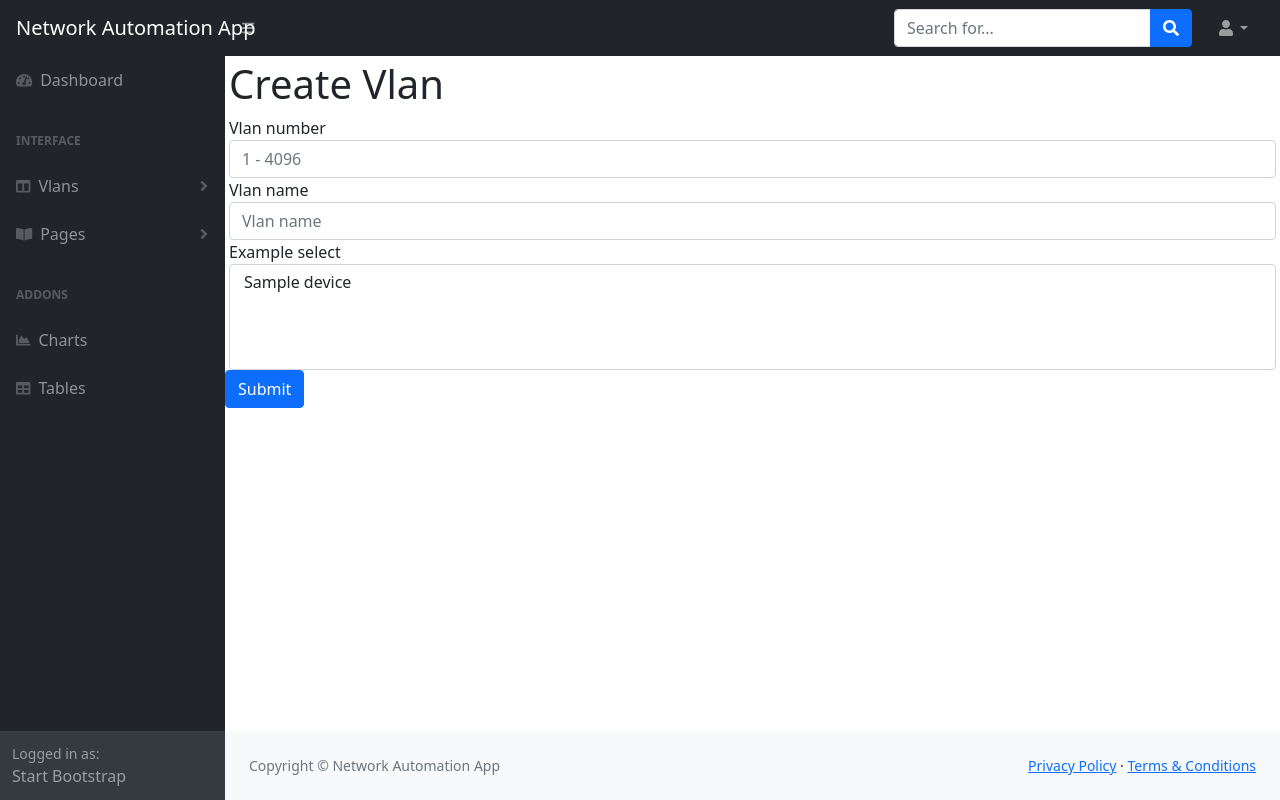
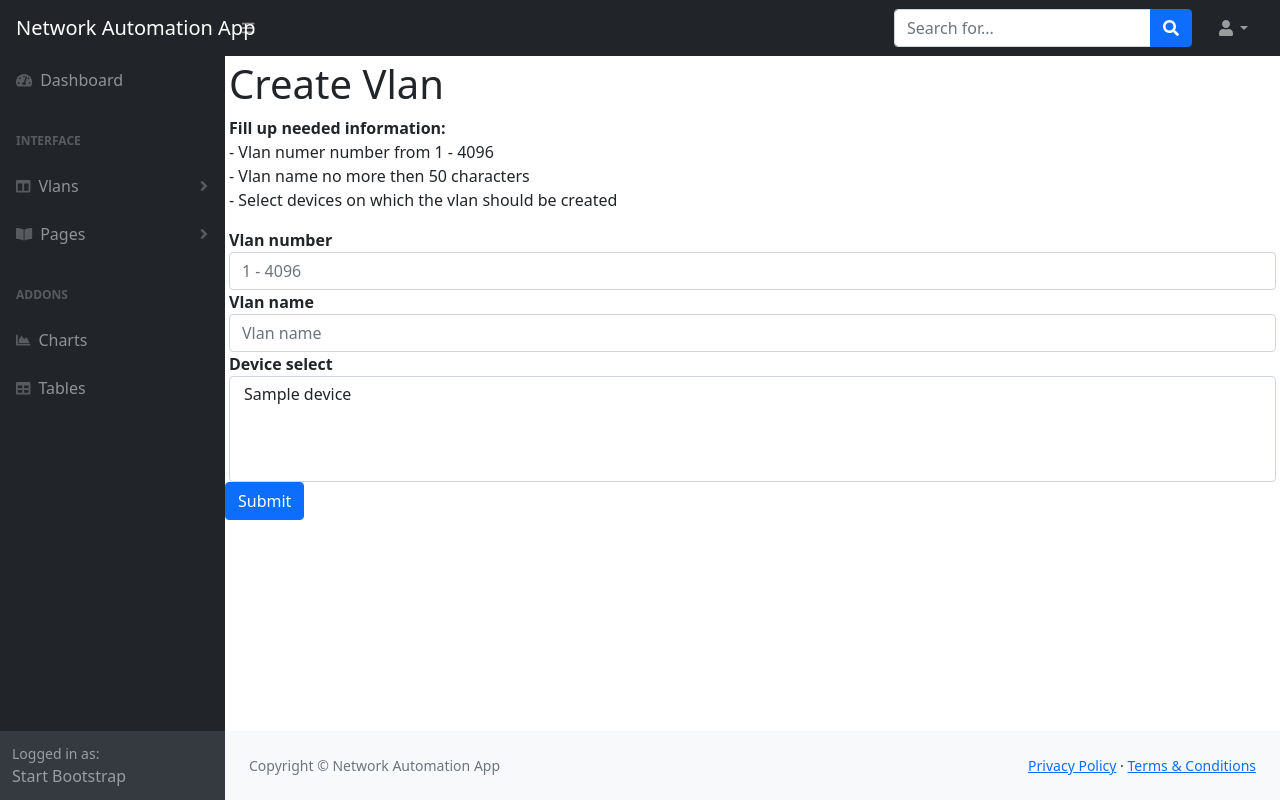
Before and after one commit to igorface/Network_Automation_webApp, a Django app: page /create_vlan in a window 1280 px wide. Run offline with Django 4.2, Linux system fonts and the light colour scheme; tables that the repository leaves empty hold one stand-in row (values such as "Sample post"); some libraries are stand-ins or nearby versions.

Commit message:
26_02 20:15

```diff
--- a/core/get_vlans_thread.py
+++ b/core/get_vlans_thread.py
@@ -24,14 +24,13 @@ def get_show_vlans(ip_address):
         output_parsed = parse_output(platform="arista_eos", command="show vlan", data=output)
     return output_parsed
 
-
 def get_show_vlans_all(hostnames):
     futures_list = []
     results = []
 
     with ThreadPoolExecutor(max_workers=17) as executor:
         for hostname in hostnames:
-            futures = executor.submit(config_vlans, hostname)
+            futures = executor.submit(get_show_vlans, hostname)
             futures_list.append(futures)
 
         for future in futures_list:
--- a/templates/vlans/create_vlan.html
+++ b/templates/vlans/create_vlan.html
@@ -1,20 +1,27 @@
 {% extends 'base.html' %}
 {% block content %}
 <h1 class="mt-1 px-1">Create Vlan</h1>
+  <div class="container-fluid mt-1 px-1">
+    <p><b>Fill up needed information:</b><br>
+      - Vlan numer number from 1 - 4096<br>
+      - Vlan name no more then 50 characters<br>
+      - Select devices on which the vlan should be created
+    </p>
+  </div>
 {% include '_alerts.html' %}
 <form action="{% url 'create_vlan' %}" method='POST'>
   <!-- Security Token  -->
   {% csrf_token %}
     <div class="form-group px-1">
-      <label for="Vlan_number">Vlan number</label>
+      <label for="Vlan_number"><b>Vlan number</b></label>
       <input type="number" step="1" class="form-control" id="exampleFormControlInput1" placeholder="1 - 4096" name ="vlan_number" required>
     </div>
     <div class="form-group px-1 ">
-      <label for="Vlan_name" class="font-weight-bold">Vlan name</label>
+      <label for="Vlan_name" class="font-weight-bold"><b>Vlan name</b></label>
       <input type="text" class="form-control" id="exampleFormControlInput1" placeholder="Vlan name" name ="vlan_name" required>
     </div>
     <div class="form-group px-1">
-      <label for="exampleFormControlSelect1">Example select</label>
+      <label for="exampleFormControlSelect1"><b>Device select</b></label>
       <!-- <select class="form-control" id="exampleFormControlSelect1" name="device_dropdown">
         {% for device in devices %}
           <option value="{{ device.ip_address }}">{{ device.hostname }}</option>
--- a/vlans/views.py
+++ b/vlans/views.py
@@ -4,7 +4,6 @@ from django.forms.models import model_to_dict
 from core.get_vlans import create_coroutines_list, gather_vlans
 from core.get_vlans_thread import get_show_vlans_all
 from django.contrib import admin,messages
-
 
 # Create your views here.
 def list_vlans(request):
@@ -33,10 +32,10 @@ def create_vlan(request):
         vlan_number_input = request.POST['vlan_number']
         vlan_name = request.POST['vlan_name']
         vlan_number = int(vlan_number_input)
-        answer = request.POST['device_dropdown']
-        answer_list = request.POST.getlist('device_dropdown')
-        print(answer)
-        print(answer_list)
+        selected_device = request.POST['device_dropdown']
+        selected_device_list = request.POST.getlist('device_dropdown')
+        print(selected_device)
+        print(selected_device_list)
         if not vlan_number in range(1,4096):
             messages.error(request, 'Vlan number not in range')
             print('Vlan number not in range')
```
Also changed, not shown: core/arista_pyepi.py (added, +13 -0 lines), 1 other file.
